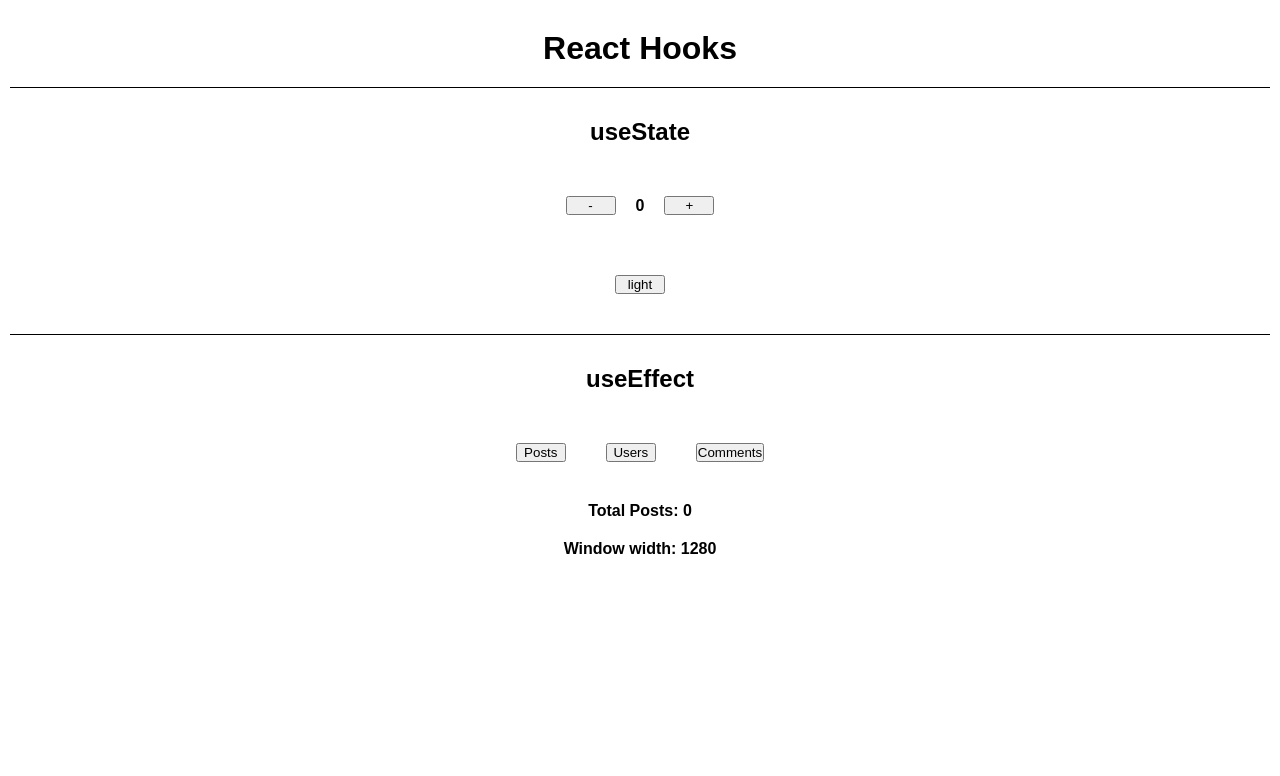
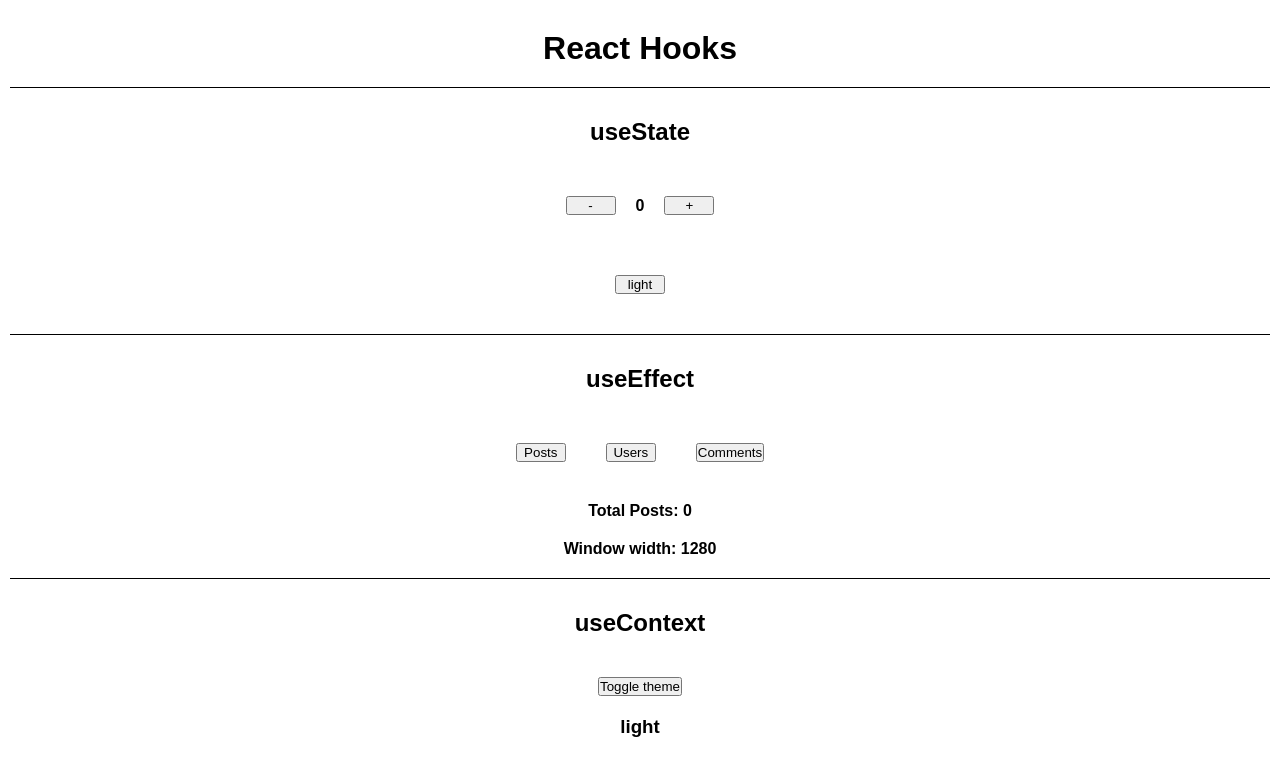
Before and after one commit to mariolazzari/react-hooks-wds, a React (Create React App) app: page / in a window 1280 px wide. Shown: the top 776 px of the page. Built offline with nearby package versions, Linux system fonts and the light colour scheme; no server answers.

Commit message:
Done useContext

```diff
--- a/src/App.js
+++ b/src/App.js
@@ -1,14 +1,20 @@
 import UseState from "./views/UseState";
 import UseEffect from "./views/UseEffect";
+import UseContext from "./views/UseContext";
+import { ThemeProvider } from "./context/ThemeContext";
+
 import "./App.css";
 
 function App() {
   return (
-    <div className="container">
-      <h1 className="title">React Hooks</h1>
-      <UseState />
-      <UseEffect />
-    </div>
+    <ThemeProvider>
+      <div className="container">
+        <h1 className="title">React Hooks</h1>
+        <UseState />
+        <UseEffect />
+        <UseContext />
+      </div>
+    </ThemeProvider>
   );
 }
 
--- /dev/null
+++ b/src/context/ThemeContext.jsx
@@ -0,0 +1,23 @@
+import { createContext, useState } from "react";
+
+const ThemeContext = createContext();
+
+const ThemeProvider = ({ children }) => {
+  const [theme, setTheme] = useState("light");
+
+  const toggleTheme = () => {
+    setTheme(theme === "light" ? "dark" : "light");
+  };
+
+  const value = {
+    theme,
+    toggleTheme,
+  };
+
+  return (
+    <ThemeContext.Provider value={value}>{children}</ThemeContext.Provider>
+  );
+};
+
+export { ThemeContext, ThemeProvider };
+export default ThemeContext;
--- /dev/null
+++ b/src/views/UseContext/UseContext.jsx
@@ -0,0 +1,17 @@
+import { useContext } from "react";
+import ThemeContext from "../../context/ThemeContext";
+import Button from "../../components/Buttons";
+
+const UseContext = () => {
+  const { theme, toggleTheme } = useContext(ThemeContext);
+
+  return (
+    <div className="section">
+      <h2 className="title">useContext</h2>
+      <Button label="Toggle theme" onClick={toggleTheme} />
+      <h3>{theme}</h3>
+    </div>
+  );
+};
+
+export default UseContext;
--- /dev/null
+++ b/src/views/UseContext/index.js
@@ -0,0 +1,2 @@
+import UseContext from "./UseContext";
+export default UseContext;
--- a/src/views/UseState/UseState.jsx
+++ b/src/views/UseState/UseState.jsx
@@ -1,5 +1,6 @@
-import { useState } from "react";
+import { useState, useContext } from "react";
 import Button from "../../components/Buttons";
+import ThemeContext from "../../context/ThemeContext";
 
 // () => run only once!
 const initCount = () => {
@@ -10,7 +11,9 @@ const initCount = () => {
 const UseState = () => {
   // state
   const [count, setCount] = useState(initCount);
-  const [theme, setTheme] = useState("light");
+  //const [theme, setTheme] = useState("light");
+  // context
+  const { theme, toggleTheme } = useContext(ThemeContext);
 
   // on - click
   const increment = () => {
@@ -20,11 +23,6 @@ const UseState = () => {
   // on + click
   const decrement = () => {
     setCount(prevCount => prevCount + 1);
-  };
-
-  // on thme click
-  const toggleTheme = () => {
-    setTheme(prevTheme => (prevTheme === "light" ? "dark" : "light"));
   };
 
   return (
```
